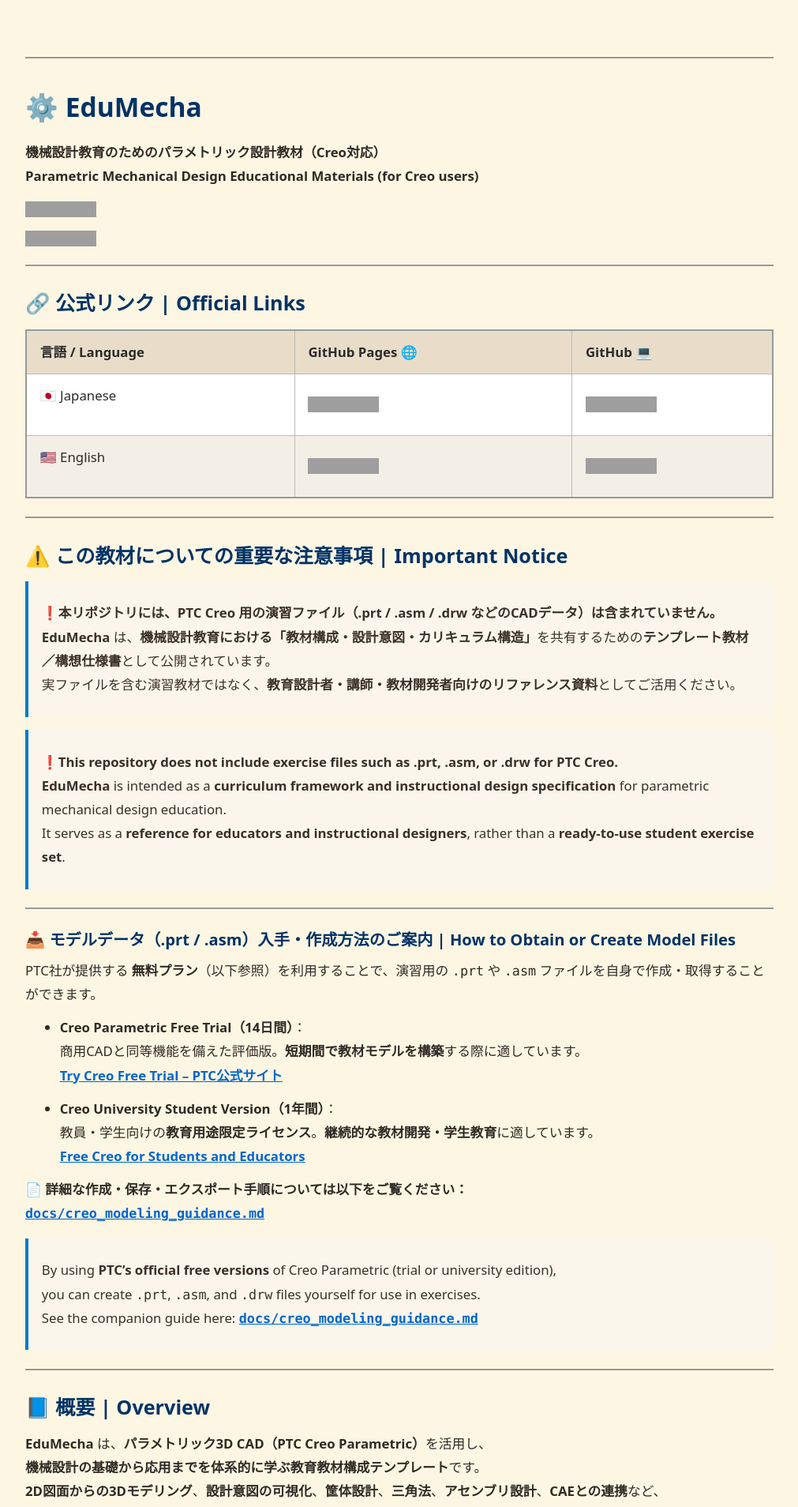
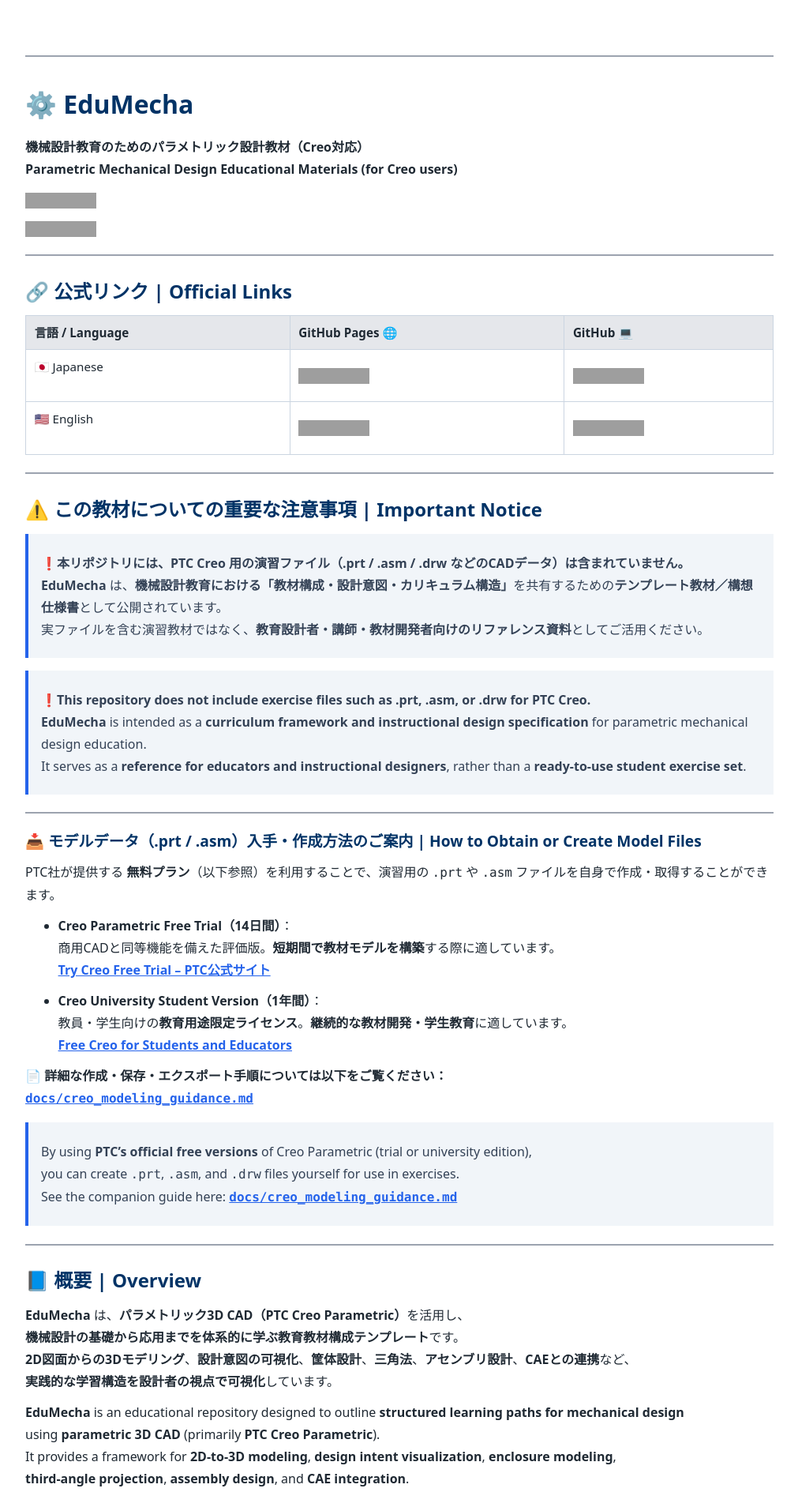
Before and after one commit to Samizo-AITL/EduMecha, a Jekyll site: the page built from index.md, in a window 1280 px wide. Shown: the top 1908 px of the page at 79% size, without its empty margins (134-1145 px from the left). Built offline with Jekyll 4.4.1, drawn with Linux system fonts in a browser that asks for light colours; grey boxes are pictures that could not be loaded.

Commit message:
Update style.css

```diff
--- a/assets/css/style.css
+++ b/assets/css/style.css
@@ -2,8 +2,10 @@
 html, body {
   margin:0;
   padding:0;
-  background:#fdf6e3;              /* ポータル統一：セピア背景 */
-  color:#2e2a24;
+
+  /* ★ 技術用背景（EDA / Datasheet 標準） */
+  background:#f9fafb;          /* クールホワイト */
+  color:#1f2933;               /* 工学向けダークグレー */
 }
 
 .site-header, .site-footer,
@@ -16,14 +18,14 @@ html, body {
   margin:0 !important;
 }
 
-/* ===== Body (TECHNICAL FONT) ===== */
+/* ===== Body (TECHNICAL FORM) ===== */
 main.page {
   max-width:980px;
   margin:0 auto;
   padding:1.5rem 1rem;
-  line-height:1.8;
+  line-height:1.75;
 
-  /* ★ 技術フォーム（半導体／制御／仕様書 標準） */
+  /* ★ 技術フォント（半導体／制御／仕様書） */
   font-family:
     system-ui,
     -apple-system,
@@ -34,8 +36,11 @@ main.page {
     "Yu Gothic",
     sans-serif;
 
+  font-size:1.0em;
   word-wrap:anywhere;
-  font-size:1.05em;
+
+  /* 紙面感を抑えるため、白を1段落とす */
+  background:#ffffff;
 }
 
 /* ===== Headings ===== */
@@ -43,7 +48,7 @@ h1, h2, h3 {
   margin:1.2em 0 0.6em;
   line-height:1.3;
   font-weight:700;
-  color:#003366;                   /* 濃い青で統一 */
+  color:#003366;               /* 工学ブルー */
   border-bottom:none;
 }
 
@@ -63,43 +68,45 @@ li + li { margin-top:0.25em; }
 
 /* ===== Links ===== */
 a {
-  color:#0066cc;
+  color:#2563eb;               /* 技術文書ブルー */
   font-weight:600;
   text-decoration:underline;
 }
-a:hover { color:#004c99; }
+a:hover { color:#1d4ed8; }
 
 /* ===== Divider ===== */
 hr {
   border:0;
-  border-top:2px solid #999;
+  border-top:2px solid #9ca3af;
   margin:1.4em 0;
 }
 
-/* ===== Tables (datasheet / spec style) ===== */
+/* ===== Tables (Datasheet Standard) ===== */
 table {
   border-collapse:collapse;
   width:100%;
   margin:1em 0;
-  font-size:1em;
-  border:2px solid #999;           /* 外枠は太め */
+  font-size:0.95em;
+  border:1.5px solid #cbd5e1;
 }
 
 th, td {
-  border:1.5px solid #bbb;
-  padding:0.7em 1em;
+  border:1px solid #cbd5e1;
+  padding:0.5em 0.7em;
   vertical-align:top;
-  color:#2b2b2b;
+  color:#1f2933;
 }
 
 th {
-  background:#e9ddc9;              /* 薄茶ヘッダー */
+  background:#e5e7eb;
   font-weight:700;
   text-align:left;
+  white-space:nowrap;
 }
 
-tr:nth-child(odd) td  { background:#ffffff; }
-tr:nth-child(even) td { background:#f3efe6; }
+tr:nth-child(even) td {
+  background:#ffffff;
+}
 
 /* ===== Code / Pre ===== */
 code, pre {
@@ -116,8 +123,8 @@ code, pre {
 pre {
   overflow:auto;
   padding:0.9em 1em;
-  background:#f6f8fa;
-  border:1px solid #d0d7de;
+  background:#eef2f7;
+  border:1px solid #cbd5e1;
   border-radius:6px;
   margin:0.8em 0;
 }
@@ -130,10 +137,10 @@ pre code {
 /* ===== Blockquote ===== */
 blockquote {
   margin:1em 0;
-  padding:0.8em 1em;
-  border-left:4px solid #007acc;
-  background:#fbf6eb;              /* セピア寄せ */
-  color:#3a3028;
+  padding:0.7em 1em;
+  border-left:4px solid #2563eb;
+  background:#f1f5f9;
+  color:#334155;
 }
 
 /* ===== Images ===== */
@@ -166,23 +173,23 @@ kbd {
     Consolas,
     monospace;
   font-size:0.9em;
-  border:1px solid #d0d7de;
+  border:1px solid #cbd5e1;
   border-bottom-width:2px;
   padding:0 .25em;
   border-radius:4px;
-  background:#f6f8fa;
+  background:#f8fafc;
 }
 
 /* ===== Mobile tweak ===== */
 @media (max-width:640px){
   main.page {
     padding:1rem;
-    font-size:1em;
+    font-size:0.98em;
   }
 
   h1 { font-size:1.6rem; }
   h2 { font-size:1.35rem; }
   h3 { font-size:1.15rem; }
 
-  table { font-size:0.95em; }
+  table { font-size:0.9em; }
 }
```
